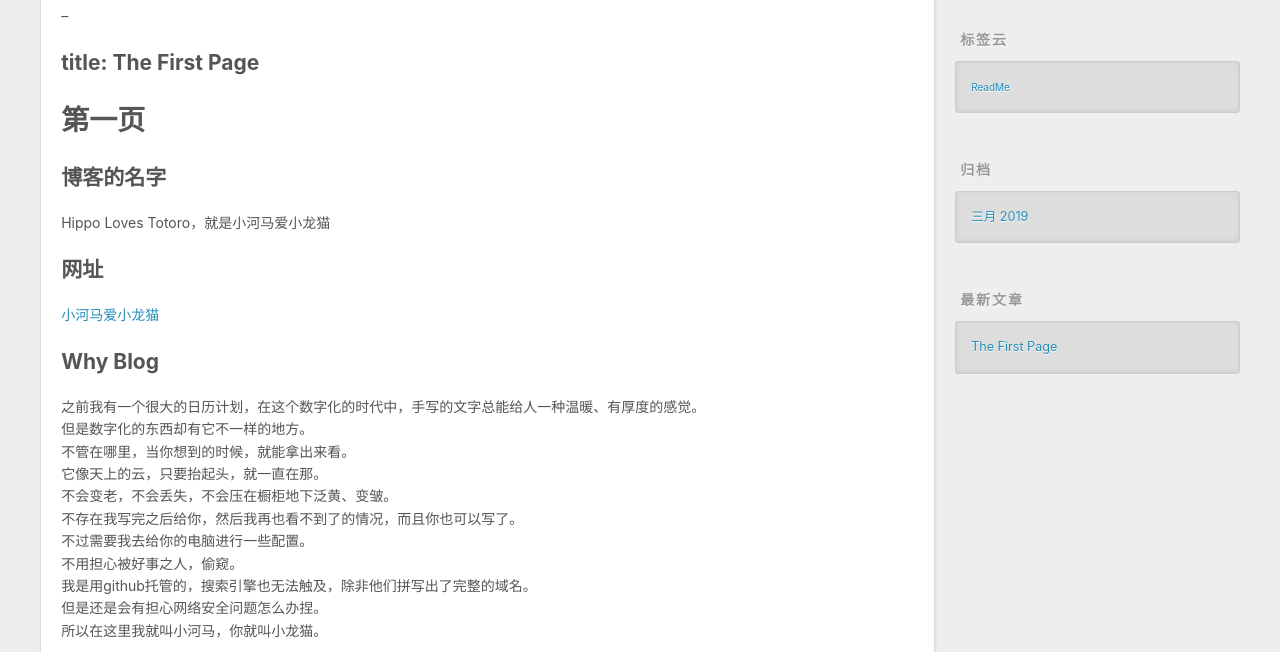
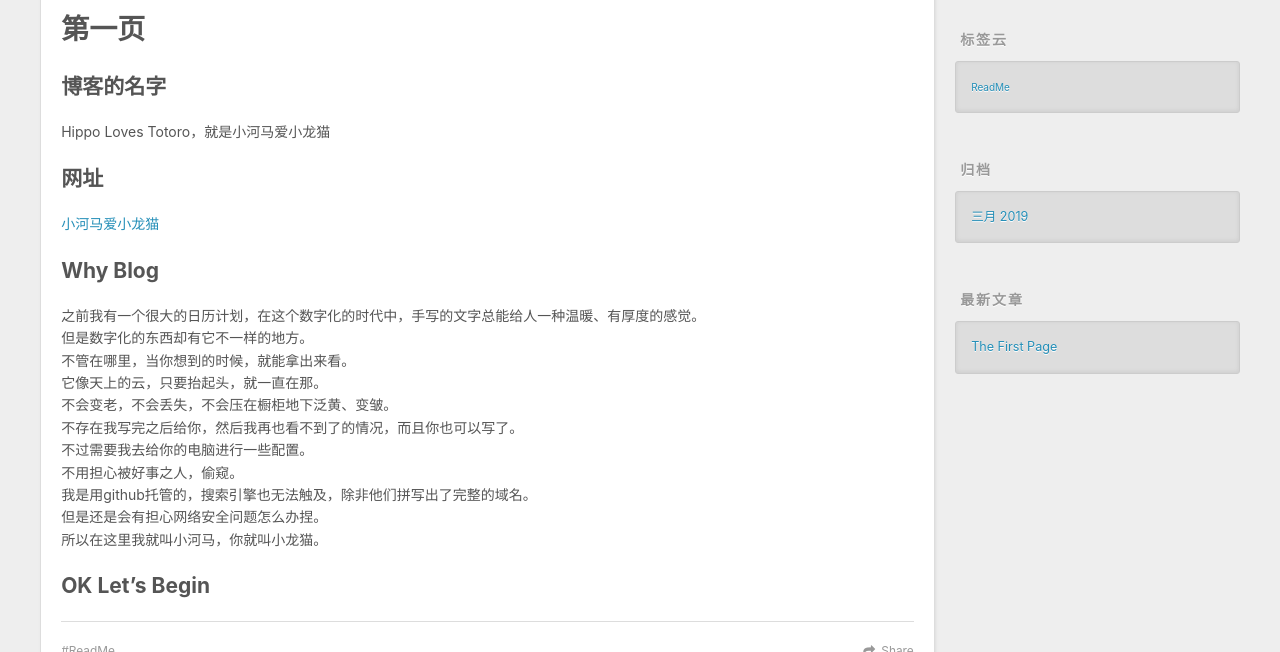
Before and after one commit to HippoLovesTotoro/HippoLovesTotoro.github.io, a plain HTML site: page 2019/03/02/The-First-Page/index.html in a window 1280 px wide. Shown: the part 448-1100 px from the top of the page. Drawn offline with nearby package versions, Linux system fonts and the light colour scheme.

Commit message:
Site updated: 2019-03-22 23:42:16

```diff
--- a/2019/03/02/The-First-Page/index.html
+++ b/2019/03/02/The-First-Page/index.html
@@ -7,18 +7,18 @@
 
   <title>The First Page | Hippo Loves Totoro</title>
   <meta name="viewport" content="width=device-width, initial-scale=1, maximum-scale=1">
-  <meta name="description" content="– title: The First Page第一页博客的名字Hippo Loves Totoro，就是小河马爱小龙猫   网址小河马爱小龙猫 Why Blog之前我有一个很大的日历计划，在这个数字化的时代中，手写的文字总能给人一种温暖、有厚度的感觉。但是数字化的东西却有它不一样的地方。不管在哪里，当你想到的时候，就能拿出来看。它像天上的云，只要抬起头，就一直在那。不会变老，不会丢失，不会压在橱柜">
+  <meta name="description" content="第一页博客的名字Hippo Loves Totoro，就是小河马爱小龙猫   网址小河马爱小龙猫 Why Blog之前我有一个很大的日历计划，在这个数字化的时代中，手写的文字总能给人一种温暖、有厚度的感觉。但是数字化的东西却有它不一样的地方。不管在哪里，当你想到的时候，就能拿出来看。它像天上的云，只要抬起头，就一直在那。不会变老，不会丢失，不会压在橱柜地下泛黄、变皱。不存在我写完之后给你，然后我再">
 <meta name="keywords" content="ReadMe">
 <meta property="og:type" content="article">
 <meta property="og:title" content="The First Page">
 <meta property="og:url" content="https://HippoLovesTotoro.github.io/2019/03/02/The-First-Page/index.html">
 <meta property="og:site_name" content="Hippo Loves Totoro">
-<meta property="og:description" content="– title: The First Page第一页博客的名字Hippo Loves Totoro，就是小河马爱小龙猫   网址小河马爱小龙猫 Why Blog之前我有一个很大的日历计划，在这个数字化的时代中，手写的文字总能给人一种温暖、有厚度的感觉。但是数字化的东西却有它不一样的地方。不管在哪里，当你想到的时候，就能拿出来看。它像天上的云，只要抬起头，就一直在那。不会变老，不会丢失，不会压在橱柜">
+<meta property="og:description" content="第一页博客的名字Hippo Loves Totoro，就是小河马爱小龙猫   网址小河马爱小龙猫 Why Blog之前我有一个很大的日历计划，在这个数字化的时代中，手写的文字总能给人一种温暖、有厚度的感觉。但是数字化的东西却有它不一样的地方。不管在哪里，当你想到的时候，就能拿出来看。它像天上的云，只要抬起头，就一直在那。不会变老，不会丢失，不会压在橱柜地下泛黄、变皱。不存在我写完之后给你，然后我再">
 <meta property="og:locale" content="zh-CN">
-<meta property="og:updated_time" content="2019-03-02T12:04:19.130Z">
+<meta property="og:updated_time" content="2019-03-22T15:41:35.540Z">
 <meta name="twitter:card" content="summary">
 <meta name="twitter:title" content="The First Page">
-<meta name="twitter:description" content="– title: The First Page第一页博客的名字Hippo Loves Totoro，就是小河马爱小龙猫   网址小河马爱小龙猫 Why Blog之前我有一个很大的日历计划，在这个数字化的时代中，手写的文字总能给人一种温暖、有厚度的感觉。但是数字化的东西却有它不一样的地方。不管在哪里，当你想到的时候，就能拿出来看。它像天上的云，只要抬起头，就一直在那。不会变老，不会丢失，不会压在橱柜">
+<meta name="twitter:description" content="第一页博客的名字Hippo Loves Totoro，就是小河马爱小龙猫   网址小河马爱小龙猫 Why Blog之前我有一个很大的日历计划，在这个数字化的时代中，手写的文字总能给人一种温暖、有厚度的感觉。但是数字化的东西却有它不一样的地方。不管在哪里，当你想到的时候，就能拿出来看。它像天上的云，只要抬起头，就一直在那。不会变老，不会丢失，不会压在橱柜地下泛黄、变皱。不存在我写完之后给你，然后我再">
 
     <link rel="alternate" href="/atom.xml" title="Hippo Loves Totoro" type="application/atom+xml">
 
@@ -91,8 +91,7 @@
 
     <div class="article-entry" itemprop="articleBody">
 
-        <p>–</p>
-<h2 id="title-The-First-Page"><a href="#title-The-First-Page" class="headerlink" title="title: The First Page"></a>title: The First Page</h2><h1 id="第一页"><a href="#第一页" class="headerlink" title="第一页"></a>第一页</h1><h2 id="博客的名字"><a href="#博客的名字" class="headerlink" title="博客的名字"></a>博客的名字</h2><p>Hippo Loves Totoro，就是小河马爱小龙猫  </p>
+        <h1 id="第一页"><a href="#第一页" class="headerlink" title="第一页"></a>第一页</h1><h2 id="博客的名字"><a href="#博客的名字" class="headerlink" title="博客的名字"></a>博客的名字</h2><p>Hippo Loves Totoro，就是小河马爱小龙猫  </p>
 <h2 id="网址"><a href="#网址" class="headerlink" title="网址"></a>网址</h2><p><a href="https://HippoLovesTotoro.github.io">小河马爱小龙猫</a></p>
 <h2 id="Why-Blog"><a href="#Why-Blog" class="headerlink" title="Why Blog"></a>Why Blog</h2><p>之前我有一个很大的日历计划，在这个数字化的时代中，手写的文字总能给人一种温暖、有厚度的感觉。<br>但是数字化的东西却有它不一样的地方。<br>不管在哪里，当你想到的时候，就能拿出来看。<br>它像天上的云，只要抬起头，就一直在那。<br>不会变老，不会丢失，不会压在橱柜地下泛黄、变皱。<br>不存在我写完之后给你，然后我再也看不到了的情况，而且你也可以写了。<br>不过需要我去给你的电脑进行一些配置。<br>不用担心被好事之人，偷窥。<br>我是用github托管的，搜索引擎也无法触及，除非他们拼写出了完整的域名。<br>但是还是会有担心网络安全问题怎么办捏。<br>所以在这里我就叫小河马，你就叫小龙猫。  </p>
 <h2 id="OK-Let’s-Begin"><a href="#OK-Let’s-Begin" class="headerlink" title="OK Let’s Begin"></a><strong>OK Let’s Begin</strong></h2>
```
Also changed, not shown: index.html (+1 -2 lines).
